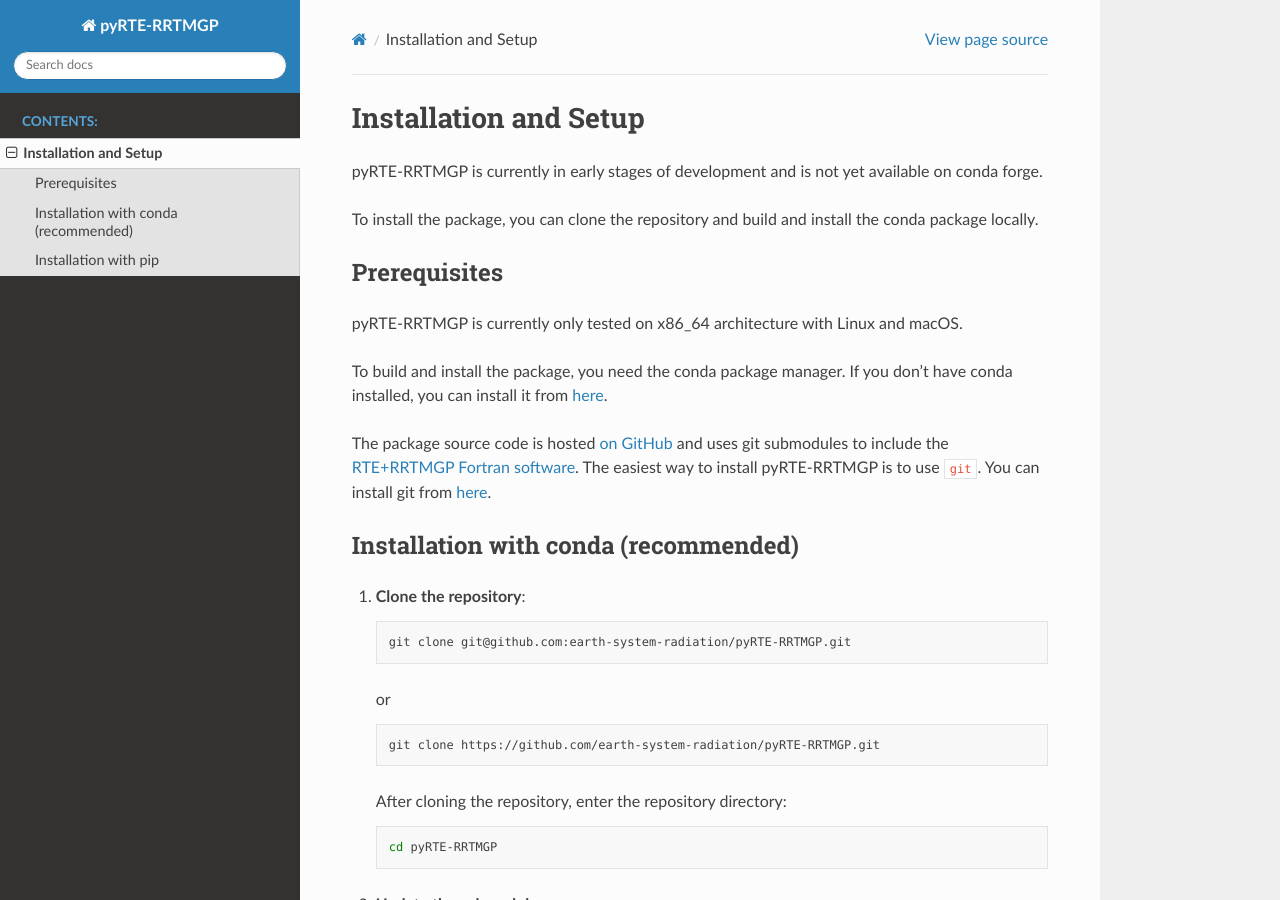
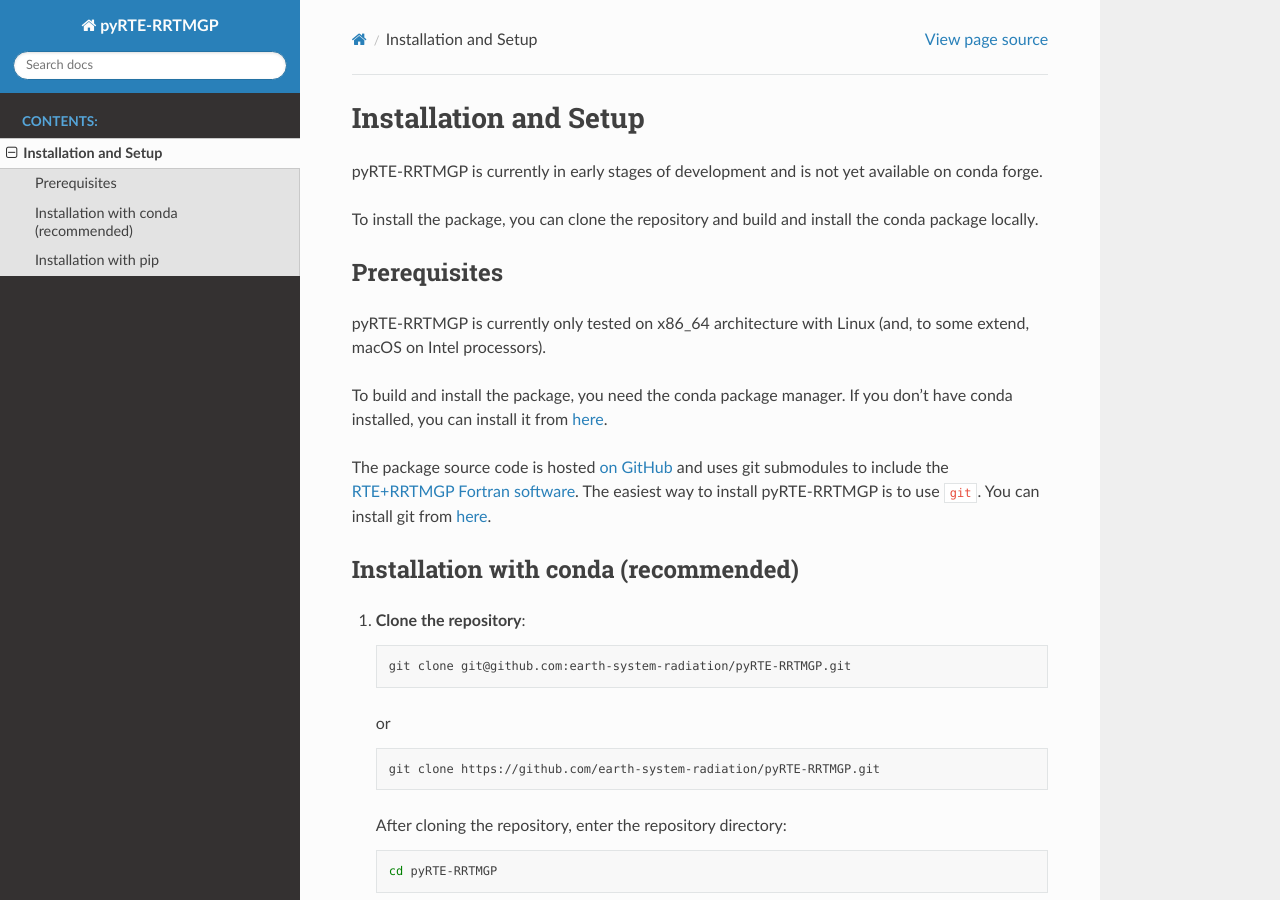
Before and after one commit to earth-system-radiation/pyRTE-RRTMGP, a Sphinx documentation site: the page built from docs/source/user_guide/installation.md, in a window 1280 px wide and 900 px high. Built offline with Sphinx 7.4.7 and the Read the Docs theme 2.0.0, drawn with Linux system fonts in a browser that asks for light colours.

```diff
--- a/docs/source/user_guide/installation.md
+++ b/docs/source/user_guide/installation.md
@@ -6,7 +6,7 @@
 
 ## Prerequisites
 
-pyRTE-RRTMGP is currently only tested on x86_64 architecture with Linux and macOS.
+pyRTE-RRTMGP is currently only tested on x86_64 architecture with Linux (and, to some extend, macOS on Intel processors).
 
 To build and install the package, you need the conda package manager. If you don't have conda installed, you can install it from [here](https://docs.conda.io/en/latest/miniconda.html).
 
```
Also changed, not shown: README.md (+2 -4 lines), 1 other file.
